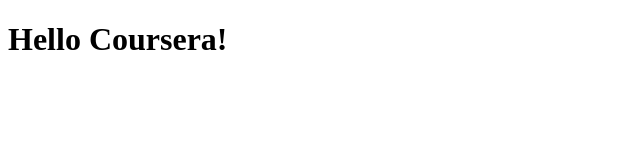
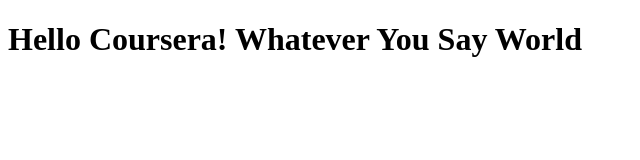
Before and after one commit to Magdy11111/coursera-test2, a plain HTML site: page site2/index.html in a window 1280 px wide. Shown: the whole page, without its empty margins (0-640 px from the left). Drawn offline with Linux system fonts and the light colour scheme.

Commit message:
World Network

```diff
--- a/site2/index.html
+++ b/site2/index.html
@@ -6,6 +6,8 @@
 	<title>World Wide Web</title>
 </head>
 <body>
-<h1>Hello Coursera!<h1>
+<h1>Hello Coursera!
+	Whatever You Say World<h1>
+
 </body>
 </html>
```
